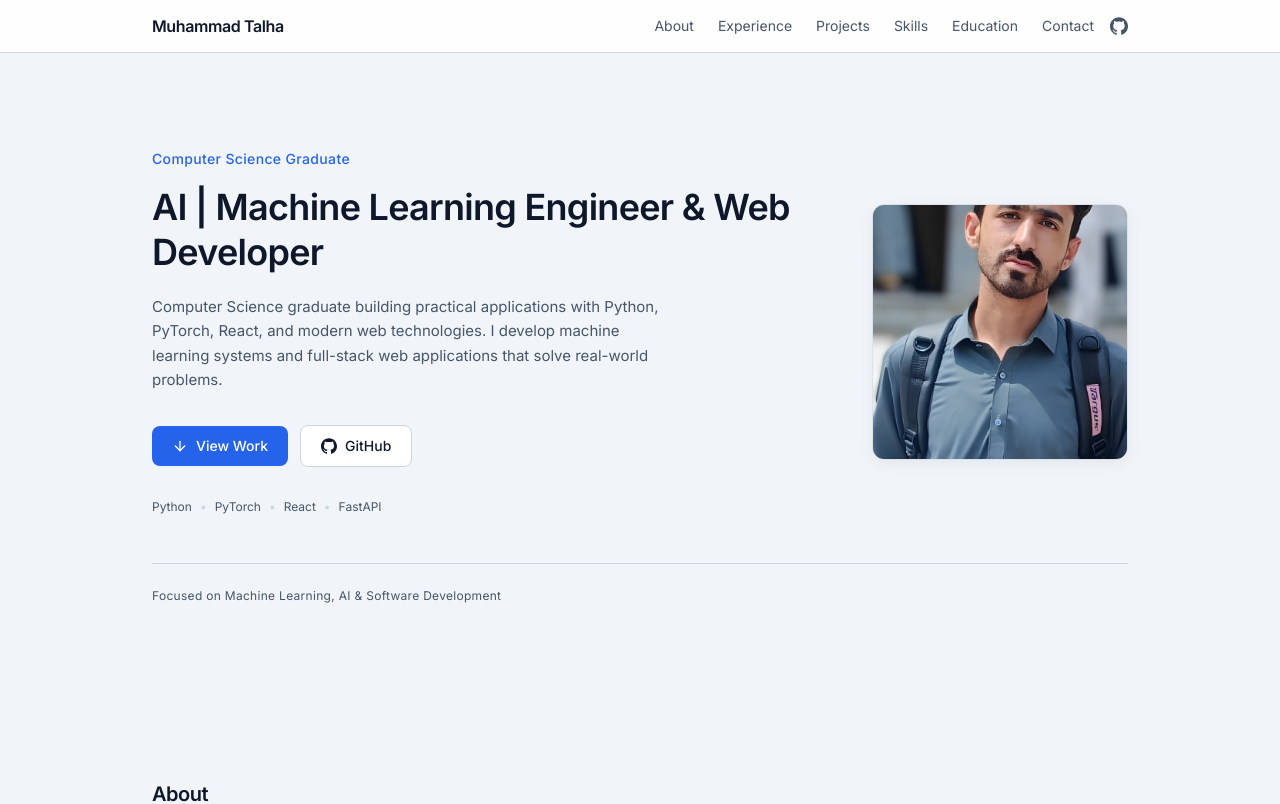
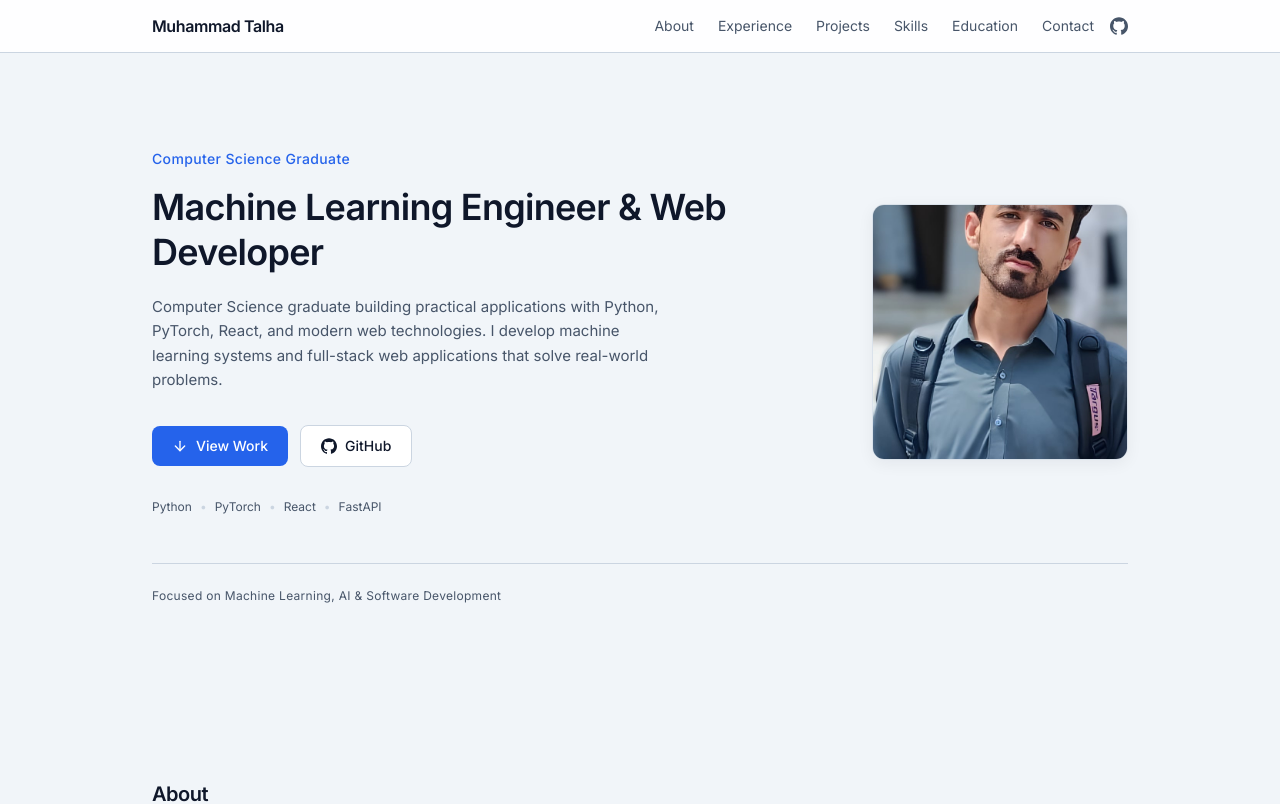
Before and after one commit to Talha-webdev/Talha-webdev.github.io, a React (Vite) app: page / in a window 1280 px wide. Shown: the top 804 px of the page. Built offline with nearby package versions, Linux system fonts and the light colour scheme.

Commit message:
improved intro

```diff
--- a/src/data/portfolio.ts
+++ b/src/data/portfolio.ts
@@ -10,7 +10,7 @@ export const profile = {
 
 export const hero = {
   label: "Computer Science Graduate",
-  title: "AI | Machine Learning Engineer & Web Developer",
+  title: "Machine Learning Engineer & Web Developer",
   description:
     "Computer Science graduate  building practical applications with Python, PyTorch, React, and modern web technologies. I develop machine learning systems and full-stack web applications that solve real-world problems.",
   techLine: ["Python", "PyTorch", "React", "FastAPI"],
```
